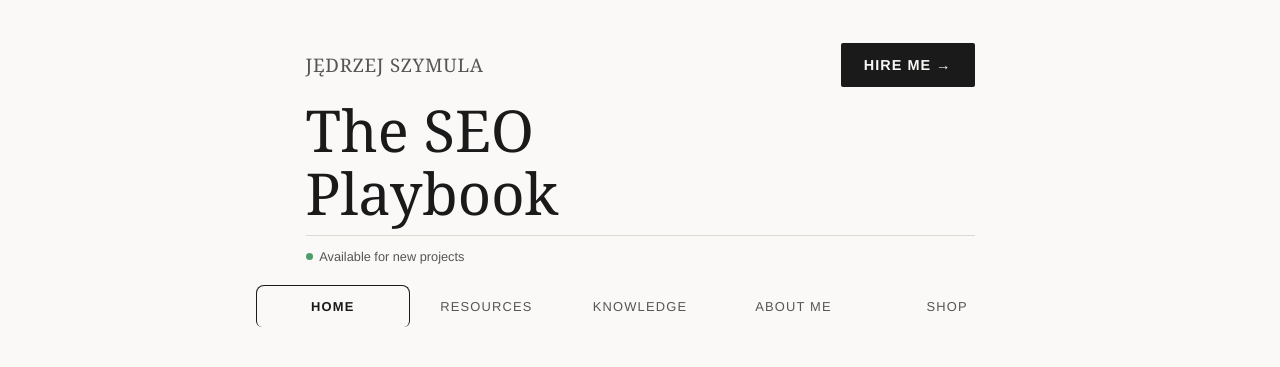
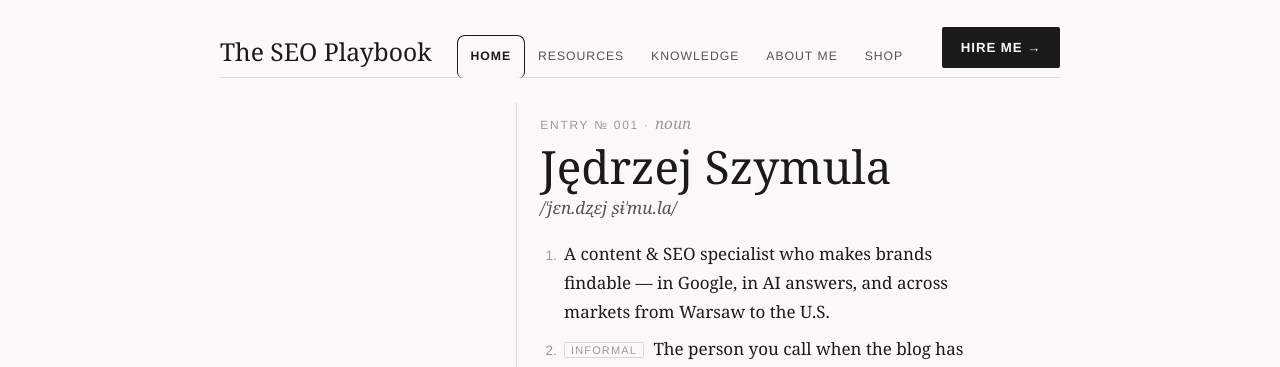
Before and after one commit to Andre-un/seo-portfolio, an Astro site: page / in a window 1280 px wide. Shown: the top 367 px of the page. Built offline with nearby package versions, Linux system fonts and the light colour scheme; Astro itself is replaced by a stand-in of ours; no server answers.

Commit message:
Header: one-line bar with logo, tabs and Hire me
Replaces the two-line masthead. Logo on the far left, tabs, Hire me on the
right; two rows below 900px. Availability badge moved to the footer.

Co-Authored-By: Claude Opus 5.5 <noreply@anthropic.com>
Claude-Session: https://claude.ai/code/session_01VKqqrXFLfNE7WR1PCa9msm

```diff
--- a/src/layouts/Base.astro
+++ b/src/layouts/Base.astro
@@ -68,18 +68,9 @@ const ldJson = JSON.stringify(personLd);
 
 <div class="page">
 
-  <header>
-    <div class="masthead-top">
-      <span class="site-name">Jędrzej Szymula</span>
-      <a href={mailto} class="hire-btn">Hire me →</a>
-    </div>
-    <h1 class="masthead-title">The SEO<br>Playbook</h1>
-    <div class="masthead-bottom">
-      <span class="avail"><span class="avail-dot"></span>Available for new projects</span>
-    </div>
-  </header>
-
-  <nav>
+  <header class="topbar">
+    <h1 class="logo"><a href="./" title="Jędrzej Szymula — The SEO Playbook">The SEO Playbook</a></h1>
+    <nav aria-label="Main">
       <ul class="tab-nav">
         <li><a href="./" class={active === 'home' ? 'tab active' : 'tab'}>Home</a></li>
         <li><a href="work.html" class={active === 'work' ? 'tab active' : 'tab'}>Resources</a></li>
@@ -88,6 +79,8 @@ const ldJson = JSON.stringify(personLd);
         <li><a href="shop.html" class={active === 'shop' ? 'tab active' : 'tab'}>Shop</a></li>
       </ul>
     </nav>
+    <a href={mailto} class="hire-btn">Hire me →</a>
+  </header>
 
   <main>
     <slot />
@@ -95,6 +88,7 @@ const ldJson = JSON.stringify(personLd);
 
   <footer>
     <span>© <span id="cur-year">2026</span> Jędrzej Szymula</span>
+    <span class="avail"><span class="avail-dot"></span>Available for new projects</span>
     <span>
       <a href={mailto}>Contact</a>
       &nbsp;·&nbsp;
--- a/src/styles/global.css
+++ b/src/styles/global.css
@@ -16,15 +16,24 @@ html{font-size:17px;scroll-behavior:smooth}
 body{background:var(--paper);color:var(--ink);font-family:var(--font-serif);line-height:1.7;min-height:100vh}
 .page{max-width:var(--max-width);margin:0 auto;padding:0 1.5rem}
 
-/* Header */
-header{padding:2.5rem 0 1rem}
-.masthead-top{display:flex;justify-content:space-between;align-items:center;flex-wrap:wrap;gap:.5rem}
-.site-name{font-family:var(--font-serif);font-size:1.1rem;font-weight:normal;letter-spacing:.04em;text-transform:uppercase;color:var(--ink-light)}
-.hire-btn{display:inline-block;font-family:var(--font-sans);font-size:.85rem;font-weight:600;letter-spacing:.07em;text-transform:uppercase;text-decoration:none;color:var(--paper);background:var(--ink);padding:.6rem 1.35rem;border-radius:2px;white-space:nowrap;transition:opacity .15s;flex-shrink:0}
+/* Header: one bar — logo · tabs · Hire me (all pages) */
+.topbar{display:flex;align-items:flex-end;gap:1.5rem;padding:1.6rem 0 0;margin-bottom:3rem;border-bottom:1px solid var(--rule)}
+.logo{margin:0;padding-bottom:.75rem;font-family:var(--font-serif);font-weight:normal;font-size:1.45rem;line-height:1;white-space:nowrap;flex-shrink:0}
+.logo a{color:var(--ink);text-decoration:none}
+.topbar nav{flex:1 1 auto;min-width:0}
+.hire-btn{display:inline-block;font-family:var(--font-sans);font-size:.78rem;font-weight:600;letter-spacing:.07em;text-transform:uppercase;text-decoration:none;color:var(--paper);background:var(--ink);padding:.55rem 1.1rem;border-radius:2px;white-space:nowrap;transition:opacity .15s;flex-shrink:0;margin-bottom:.5rem}
 .hire-btn:hover{opacity:.75}
-.masthead-title{font-family:var(--font-serif);font-size:clamp(2.2rem,6vw,3.4rem);font-weight:normal;line-height:1.1;margin:.6rem 0 .4rem}
-.masthead-bottom{display:flex;justify-content:space-between;align-items:center;flex-wrap:wrap;gap:.8rem;border-top:1px solid var(--rule);padding-top:.6rem;margin-top:.6rem}
-.masthead-tagline{font-family:var(--font-sans);font-size:.82rem;color:var(--ink-light);letter-spacing:.08em;text-transform:uppercase;border-top:1px solid var(--rule);padding-top:.6rem;margin-top:.6rem}
+/* Wide screens: the bar spans 60% of the window (at least 840px), centred, on one line */
+@media (min-width:900px){
+  .topbar{width:max(60vw,min(840px,calc(100vw - 3rem)));margin-left:calc((100% - max(60vw,min(840px,calc(100vw - 3rem)))) / 2)}
+}
+/* Narrower screens: logo + Hire me on the first row, tabs full width below */
+@media (max-width:899px){
+  .topbar{flex-wrap:wrap;align-items:center;justify-content:space-between;gap:1rem}
+  .logo{padding:0}
+  .hire-btn{margin:0}
+  .topbar nav{order:3;flex-basis:100%}
+}
 
 /* Availability badge */
 .avail{display:inline-flex;align-items:center;gap:.4rem;font-family:var(--font-sans);font-size:.75rem;color:var(--ink-light);flex-shrink:0}
@@ -34,30 +43,22 @@ header{padding:2.5rem 0 1rem}
 .status{display:inline-flex;align-items:center;gap:.4rem;font-family:var(--font-sans);font-size:.75rem;color:var(--ink-light);margin-top:1rem}
 .status-dot{width:7px;height:7px;border-radius:50%;background:#4a9e6b;display:inline-block;flex-shrink:0}
 
-/* Nav — secondary tab bar. Plain text labels in 5 fixed, evenly-split
-   columns that NEVER move. Every tab reserves a 1px transparent border
-   (so nothing shifts on click) — the active tab just turns that border
-   ink-coloured on three sides (no bottom), with rounded corners, giving a
-   single thin outline that wraps the chosen tab. */
-nav{position:relative;padding:0 0 1rem;margin-bottom:3rem;display:flex;justify-content:space-between;align-items:flex-end;flex-wrap:wrap;gap:.5rem 1rem}
-/* Desktop: long nav — 20% margin · 60% nav · 20% margin of the window (never narrower than the page column) */
-@media (min-width:761px){
-  nav{width:max(100%,60vw);margin-left:calc((100% - max(100%,60vw)) / 2)}
-}
+/* Tabs: plain labels; the active tab gets a thin outline that opens onto the bar's bottom rule */
 .tab-nav{position:relative;list-style:none;display:flex;flex:1 1 auto;min-width:0;align-items:flex-end}
-.tab-nav li{display:flex;flex:1 1 0;min-width:0}
+.tab-nav li{display:flex;flex:1 1 auto;min-width:0}
 .tab{
   position:relative;
   display:block;
   width:100%;
   text-align:center;
   font-family:var(--font-sans);
-  font-size:.76rem;
-  letter-spacing:.09em;
+  font-size:.72rem;
+  letter-spacing:.08em;
   text-transform:uppercase;
   text-decoration:none;
   color:var(--ink-light);
-  padding:.6rem 1rem .55rem;
+  padding:.6rem .7rem .6rem;
+  white-space:nowrap;
   border:1px solid transparent;
   border-bottom:none;
   border-radius:8px 8px 6px 6px;
@@ -68,6 +69,9 @@ nav{position:relative;padding:0 0 1rem;margin-bottom:3rem;display:flex;justify-c
   color:var(--ink);
   font-weight:700;
   border-color:var(--ink);
+  background:var(--paper);
+  margin-bottom:-1px;            /* covers the bar's rule under the active tab */
+  padding-bottom:calc(.6rem + 1px);
 }
 
 /* Results bar (index.html) */
@@ -231,15 +235,15 @@ nav{position:relative;padding:0 0 1rem;margin-bottom:3rem;display:flex;justify-c
 
 /* Footer */
 footer{border-top:2px solid var(--ink);padding:1.5rem 0 3rem;margin-top:4rem;display:flex;justify-content:space-between;align-items:baseline;flex-wrap:wrap;gap:.5rem}
+footer .avail{font-size:.75rem}
 footer span{font-family:var(--font-sans);font-size:.75rem;color:var(--ink-faint);letter-spacing:.04em}
 footer a{color:var(--ink-light);text-decoration:none}
 footer a:hover{color:var(--ink)}
 
 /* Responsive */
 @media(max-width:560px){
-  .masthead-title{font-size:2rem}
   .hire-btn{font-size:.72rem;padding:.5rem 1rem}
-  .tab{padding:.5rem .4rem .45rem;font-size:.62rem;letter-spacing:.04em}
+  .tab{padding:.5rem .4rem .5rem;font-size:.62rem;letter-spacing:.04em}
   .results-bar{flex-direction:column}
   .result{border-right:none;border-bottom:1px solid var(--rule)}
   .result:last-child{border-bottom:none}
@@ -314,8 +318,8 @@ footer a:hover{color:var(--ink)}
   .gtag-label::before,.gtag-label::after{opacity:0!important}
   .g-entry.is-swapping > *,.g-entry.is-swapping .g-headword{animation:none!important}
 }
-.globe-home nav{margin-bottom:1.5rem}
-.g-hero{position:relative;min-height:calc(100vh - 19rem);min-height:calc(100svh - 19rem);display:flex;flex-direction:column;justify-content:flex-start;padding-bottom:4rem}
+.globe-home .topbar{margin-bottom:1.5rem}
+.g-hero{position:relative;min-height:calc(100vh - 9rem);min-height:calc(100svh - 9rem);display:flex;flex-direction:column;justify-content:flex-start;padding-bottom:4rem}
 .g-entry{margin-left:auto;max-width:27rem;background:rgba(250,249,247,.82);-webkit-backdrop-filter:blur(2px);backdrop-filter:blur(2px);padding:.4rem 0 .4rem 1.4rem;border-left:1px solid var(--rule)}
 .g-kicker{font-family:var(--font-sans);font-size:.7rem;letter-spacing:.15em;text-transform:uppercase;color:var(--ink-faint)}
 .g-kicker em{font-family:var(--font-serif);font-size:.9rem;letter-spacing:0;text-transform:none}
```
Also changed, not shown: CHANGELOG.md. Lines whose indentation alone changed are shown as unchanged.
